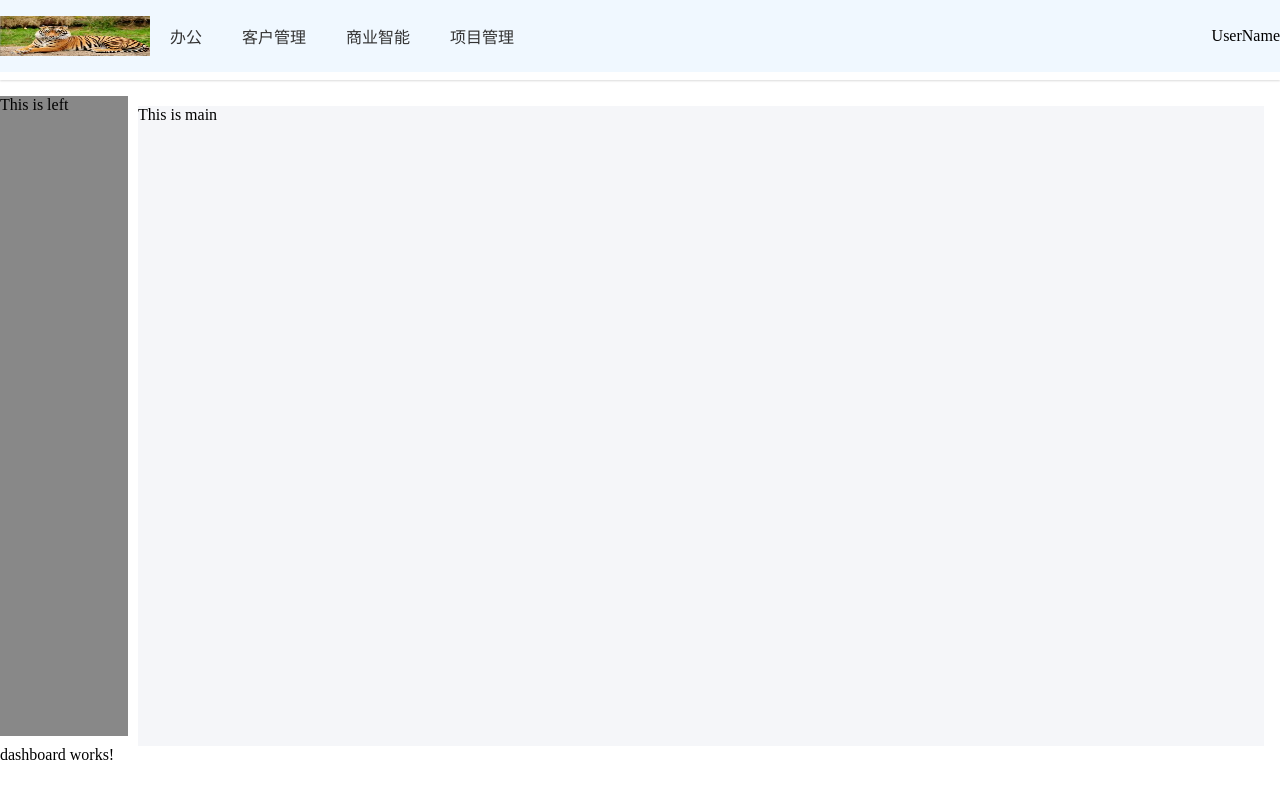
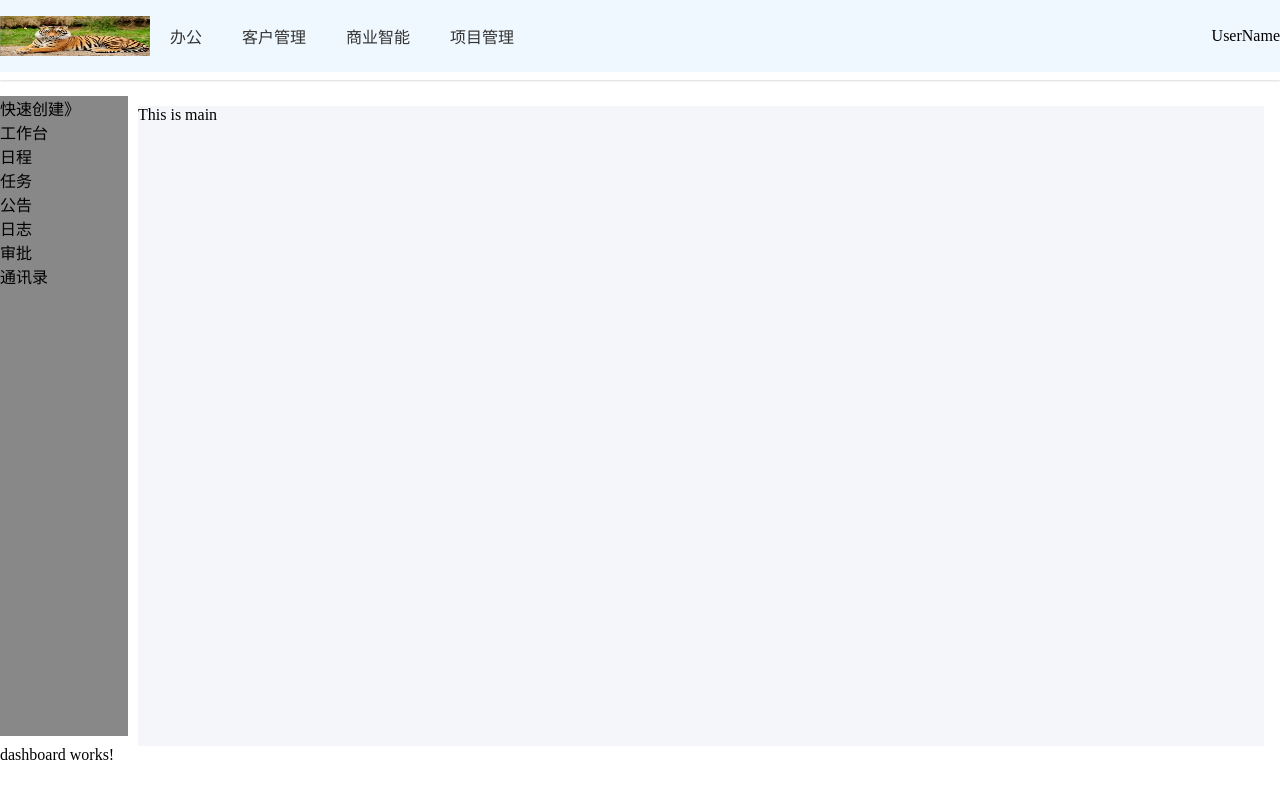
Before and after one commit to szhang6/test-ngx-cookie-service, an Angular app: page / in a window 1280 px wide. Built offline with nearby package versions, Linux system fonts and the light colour scheme; what ngx-cookie-service would draw is missing.

Commit message:
add left menu column

```diff
--- a/src/app/app.component.html
+++ b/src/app/app.component.html
@@ -14,7 +14,14 @@
   </div>
   <!-- left -->
   <div class="app-container-left">
-    This is left
+    <div>快速创建》</div>
+    <div>工作台</div>
+    <div>日程</div>
+    <div>任务</div>
+    <div>公告</div>
+    <div>日志</div>
+    <div>审批</div>
+    <div>通讯录</div>
   </div>
   <!-- main -->
   <div class="app-container-main">
```
